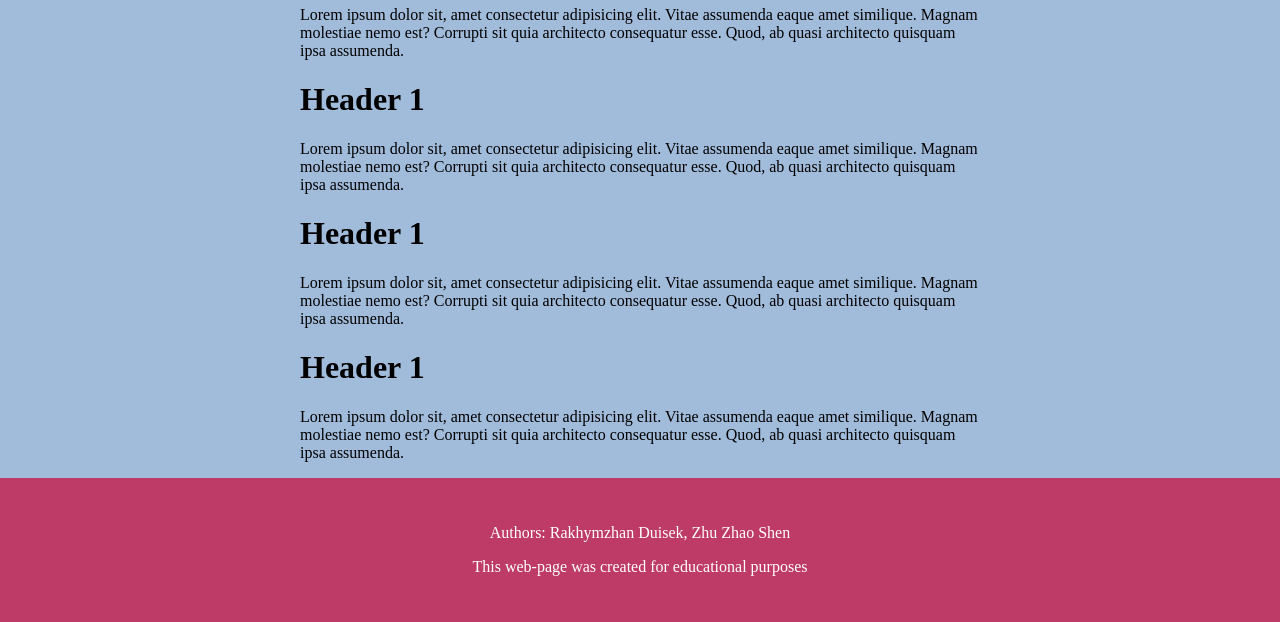
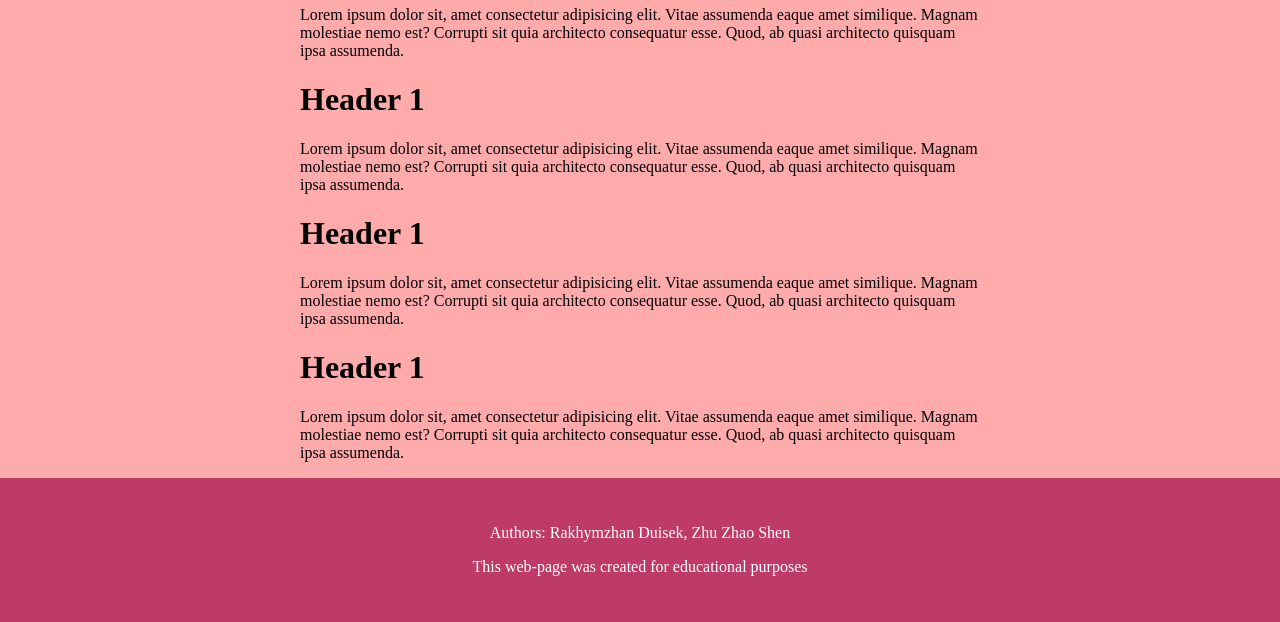
Before and after one commit to raha-the-creator/Lakomka, a plain HTML site: page index.html in a window 1280 px wide. Shown: the part 748-1370 px from the top of the page. Drawn offline with Linux system fonts and the light colour scheme; files whose address does not match are found by name.

Commit message:
Update styles.css

```diff
--- a/styles.css
+++ b/styles.css
@@ -1,6 +1,6 @@
 body {
     margin: 0;
-    background-color: rgb(161, 187, 218);
+    background-color: #FFABAB
 }
 
 footer {
```
